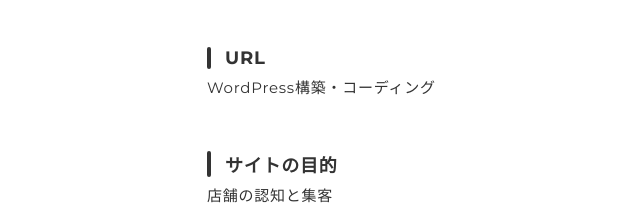
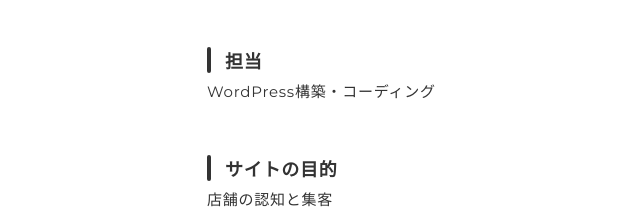
Before and after one commit to masa516217/my_portforio, a plain HTML site: page works-3.html in a window 1280 px wide. Shown: the part 815-1030 px from the top of the page, 73-713 px from the left. Drawn offline with nearby package versions, Linux system fonts and the light colour scheme.

Commit message:
Update works-3.html

```diff
--- a/works-3.html
+++ b/works-3.html
@@ -44,7 +44,7 @@
             <p>
               ヘアーサロンのHPになります。
             </p>
-            <h3>URL</h3>
+            <h3>担当</h3>
             <p>WordPress構築・コーディング</p>
             <h3>サイトの目的</h3>
             <p>店舗の認知と集客</p>
```
